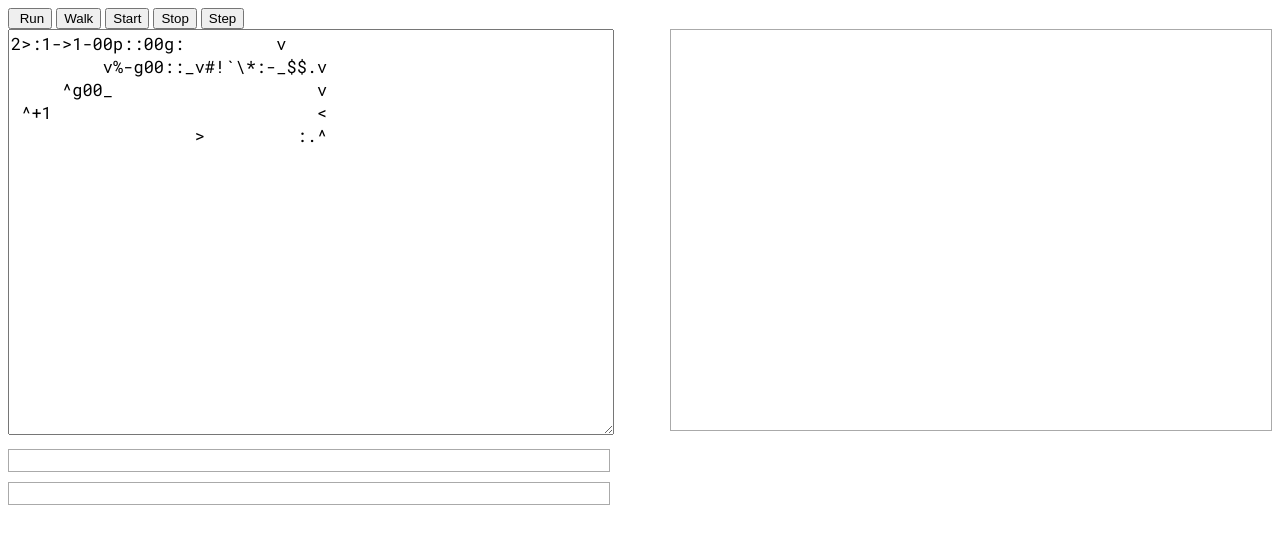
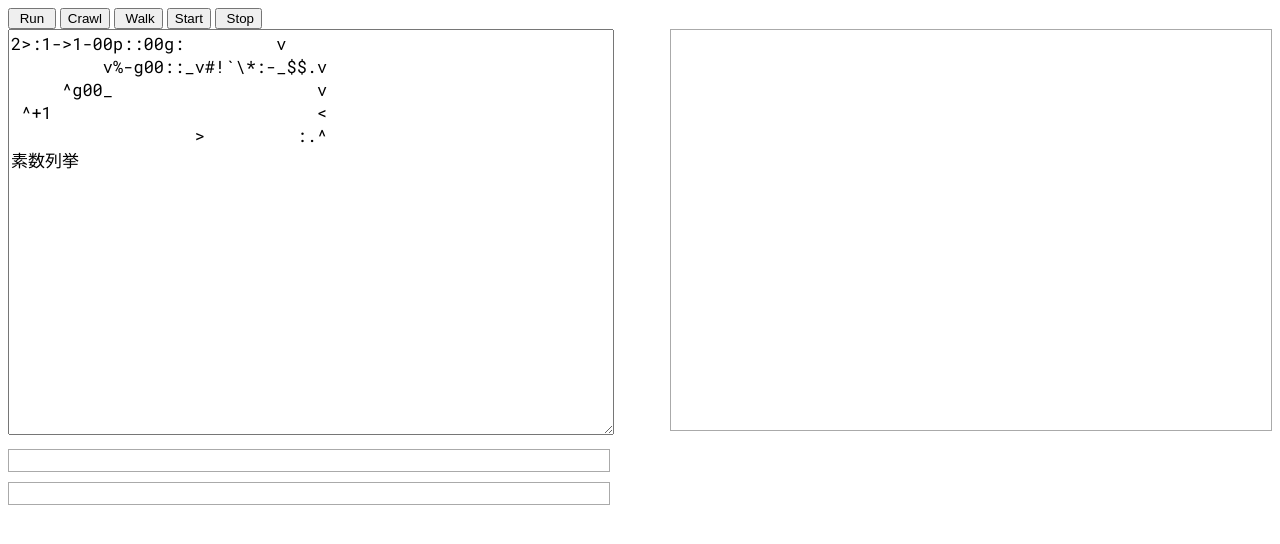
Before and after one commit to tomon9086/BefungeInterpreter, a plain HTML site: page index.html in a window 1280 px wide. Drawn offline with Linux system fonts and the light colour scheme.

Commit message:
たぶんかんせい

```diff
--- a/index.html
+++ b/index.html
@@ -8,11 +8,11 @@
 </head>
 <body>
 	<div>
-		<input type="button" value=" Run" onclick="run(0)" />
-		<input type="button" value="Walk" onclick="run(300)" />
-		<input type="button" value="Start" onclick="step=Infinity" />
-		<input type="button" value="Stop" onclick="step=0" />
-		<input type="button" value="Step" onclick="step=1" />
+		<input type="button" value=" Run " onclick="run(-1)" />
+		<input type="button" value="Crawl" onclick="run(50)" />
+		<input type="button" value=" Walk" onclick="run(300)" />
+		<input type="button" value="Start" onclick="run(0)" />
+		<input type="button" value=" Stop" onclick="isContinue=false" />
 	</div>
 	<div class="codes">
 		<div><textarea id="codeArea" class="codeArea">
@@ -21,7 +21,7 @@
      ^g00_                    v
  ^+1                          <
                   >         :.^
-		</textarea></div>
+素数列挙</textarea></div>
 		<div id="runArea" class="runArea"></div>
 	</div>
 	<div id="stackArea" class="stackArea">&nbsp;</div>
--- a/index.js
+++ b/index.js
@@ -4,10 +4,12 @@ const stackA = document.getElementById("stackArea")
 const outputA = document.getElementById("outputArea")
 let isContinue = false
 let isRunning = false
+let funcID
 
 
 function run(interval) {
 	if(isRunning)return
+	if(funcID !== undefined)clearInterval(funcID)
 	isRunning = true
 	stackA.innerText = String.fromCharCode(160)
 	outputA.innerText = String.fromCharCode(160)
@@ -222,7 +224,8 @@ function run(interval) {
 		} else {
 			isSkipNext = false
 		}
-		console.log(coord, stack)
+		// console.log(coord, stack)
+		// console.log(codeASCII)
 		stackA.innerText = stack.join(String.fromCharCode(160))
 
 		// update
@@ -244,17 +247,24 @@ function run(interval) {
 	if(interval === undefined || !interval) {
 		const frame = () => {
 			step()
-			window.requestAnimationFrame(frame)
+			setTimeout(frame, 0)
+			if(!isContinue)return
 		}
 		frame()
-	}
-	if(interval) {
-		setInterval(() => {
+	} else if(interval > 0) {
+		funcID = setInterval(() => {
 			if(!isContinue) {
 				isRunning = false
 				return
 			}
 			step()
 		}, interval)
+	} else {
+		const frame = () => {
+			step()
+			requestAnimationFrame(frame)
+			if(!isContinue)return
+		}
+		frame()
 	}
 }
```
